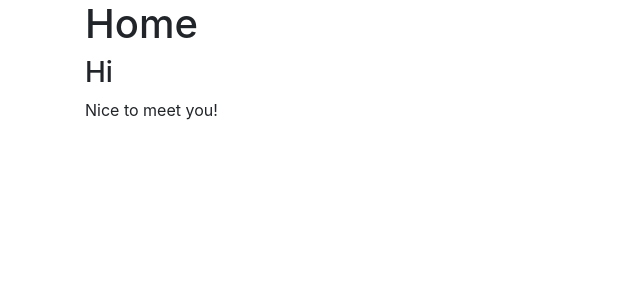
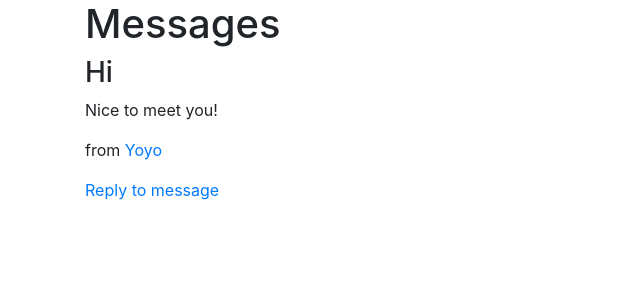
Before and after one commit to ydunbar/ada-capstone, a Flask app: page / in a window 1280 px wide. Shown: the part 56-356 px from the top of the page, without its empty margins (0-640 px from the left). Run offline with Flask 2, Linux system fonts and the light colour scheme; data comes from the database, SQL or seed files in the repository; some libraries are stand-ins or nearby versions.

Commit message:
Added user profile and send message links to messages list in home page

```diff
--- a/app/forms.py
+++ b/app/forms.py
@@ -47,6 +47,6 @@ class UpdateProfileForm(FlaskForm):
                 raise ValidationError('Email already associated with an account')
 
 class PostForm(FlaskForm):
-    title = StringField('Title')
+    title = StringField('Title', validators=[DataRequired()])
     content = TextAreaField('Content', validators=[DataRequired()])
     submit = SubmitField('Post')
--- a/app/routes.py
+++ b/app/routes.py
@@ -52,10 +52,7 @@ def profile_settings():
         form.username.data = current_user.username
         form.email.data = current_user.email
     image_file = url_for('static', filename='profile_pictures/' + 'current_user.image')
-    # placeholder posts
     return render_template('profile_settings.html', image_file=image_file, form=form)
-
-# find user by username: User.query.filter_by(username=username) , if no user return 404
 
 @app.route('/profile/<username>', methods=['GET', 'POST'])
 def profile(username):
--- a/app/templates/browse.html
+++ b/app/templates/browse.html
@@ -4,12 +4,12 @@
 {% endblock head %}
 
 {% block content %}
-    <h1>Browse</h1>
+    <h1>Users</h1>
     <!-- show posts -->
     {% for user in users %}
         <!-- <img class="rounded-circle" src="{{ image_file }}"> -->
         <!-- link to user show page -->
-        <a class="nav-link" href="{{ url_for('profile', username = user.username) }}">{{ user.username }}</a>
+        <a href="{{ url_for('profile', username = user.username) }}">{{ user.username }}</a>
 
     {% endfor %}
 {% endblock content %}
--- a/app/templates/home.html
+++ b/app/templates/home.html
@@ -4,10 +4,14 @@
 {% endblock head %}
 
 {% block content %}
-    <h1>Home</h1>
+    <h1>Messages</h1>
     <!-- show posts -->
     {% for post in posts %}
         <h3>{{ post.title }}</h3>
+        <!-- separate into message view page; link from title -->
         <p>{{ post.content }}</p>
+        <p>from <a href="{{ url_for('profile', username = post.author.username) }}">{{ post.author.username }}</a></p>
+        <!-- reply to message button; add recipient -->
+        <a href="{{ url_for('new_post') }}">Reply to message</a>
     {% endfor %}
 {% endblock content %}
--- a/app/templates/profile.html
+++ b/app/templates/profile.html
@@ -8,7 +8,7 @@
         <!-- image_file not working (externally hosted image works) -->
         <img class="rounded-circle" src="{{ image_file }}">
         <h2>{{ user.username }}</h2>
-        <!-- user = User.query find_by username -->
-        <!-- <p class="text-secondary">{{ current_user.email }}</p> -->
+        <p class="text-secondary">{{ user.email }}</p>
+        <a href="{{ url_for('new_post') }}">Send message</a>
     </div>
 {% endblock content %}
```
